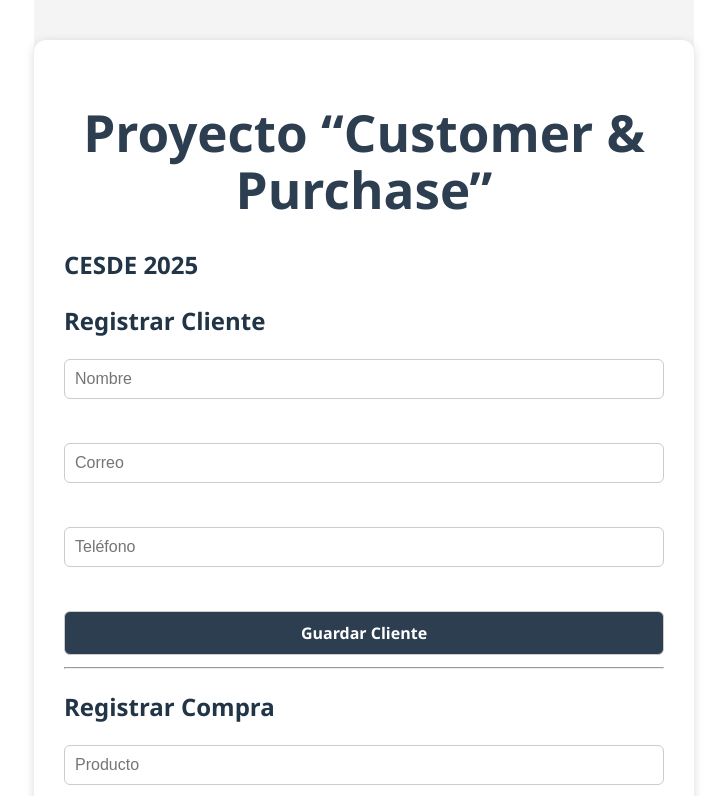
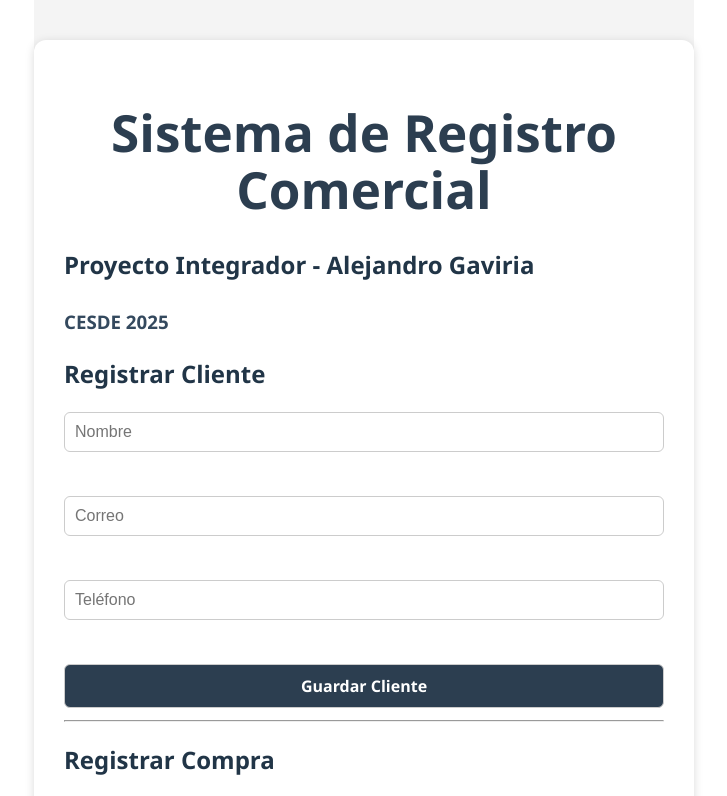
Before and after one commit to agaviria-projects/miniproyectoFrontend-Cesde, a React (Vite) app: page / in a window 1280 px wide. Shown: the top 796 px of the page, without its empty margins (276-1003 px from the left). Built offline with nearby package versions, Linux system fonts and the light colour scheme; no server answers.

Commit message:
Se personaliza el proyecto integrador con el nombre de Alejandro Gaviria

```diff
--- a/src/App.jsx
+++ b/src/App.jsx
@@ -5,8 +5,9 @@ import PurchaseForm from './components/PurchaseForm';
 function App() {
   return (
     <div className="container">
-      <h1>Proyecto “Customer & Purchase”</h1>
-      <h2>CESDE 2025</h2>
+       <h1>Sistema de Registro Comercial</h1>
+       <h2>Proyecto Integrador - Alejandro Gaviria</h2>
+       <h3>CESDE 2025</h3>
       <CustomerForm />
       <hr />
       <PurchaseForm />
```
